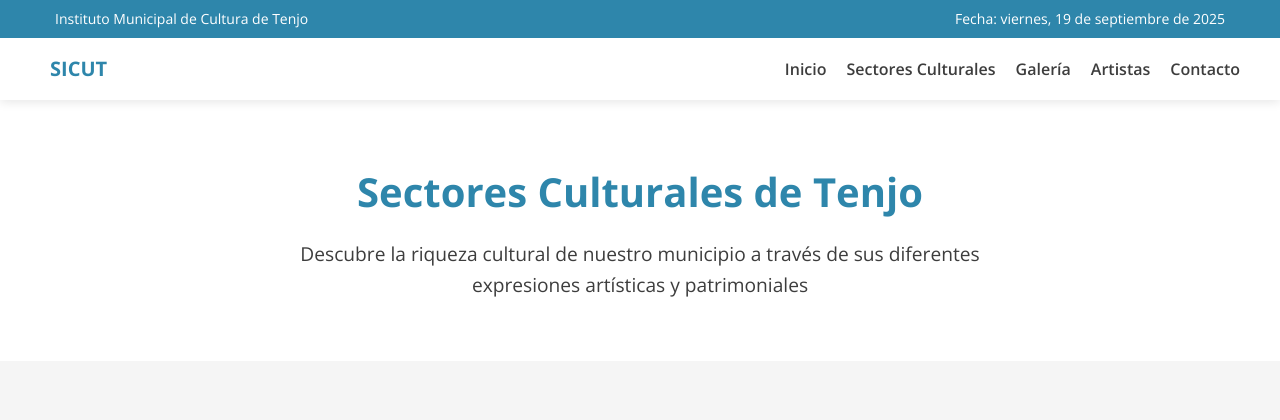
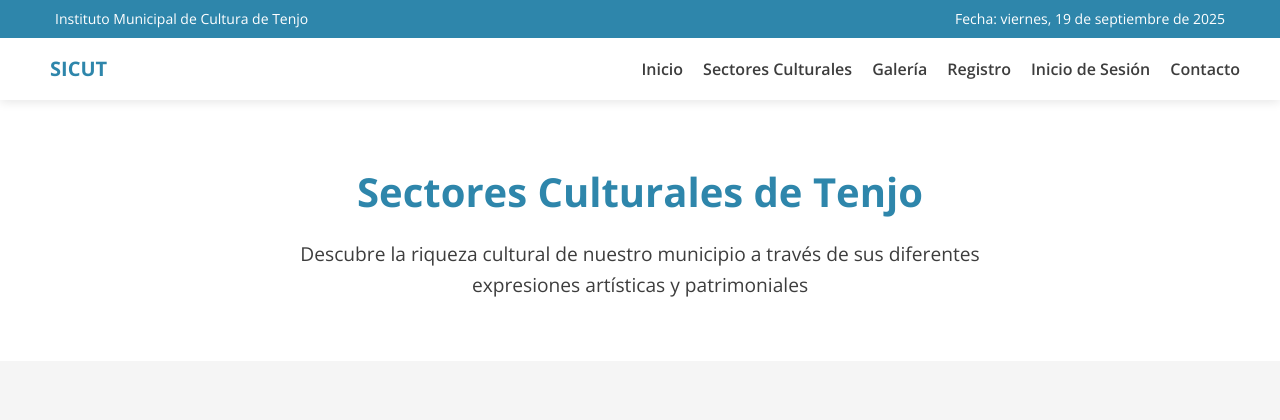
Before and after one commit to jhonatanlopez13/sicut_imctt, a PHP site: page /sectoresCulturales.php in a window 1280 px wide. Shown: the top 420 px of the page. Run offline with PHP 8.4, Linux system fonts and the light colour scheme.

Commit message:
registro funcional con la base de datos

```diff
--- a/sectoresCulturales.php
+++ b/sectoresCulturales.php
@@ -511,7 +511,8 @@
                         <li><a href="./index.php">Inicio</a></li>
                         <li><a href="#" class="active">Sectores Culturales</a></li>
                         <li><a href="./galeria.php">Galería</a></li>
-                        <li><a href="#">Artistas</a></li>
+                        <li><a href="./registro.php">Registro</a></li>
+                        <li><a href="./inicio.php">Inicio de Sesión</a></li>
                         <li><a href="#">Contacto</a></li>
                     </ul>
                 </nav>
```
